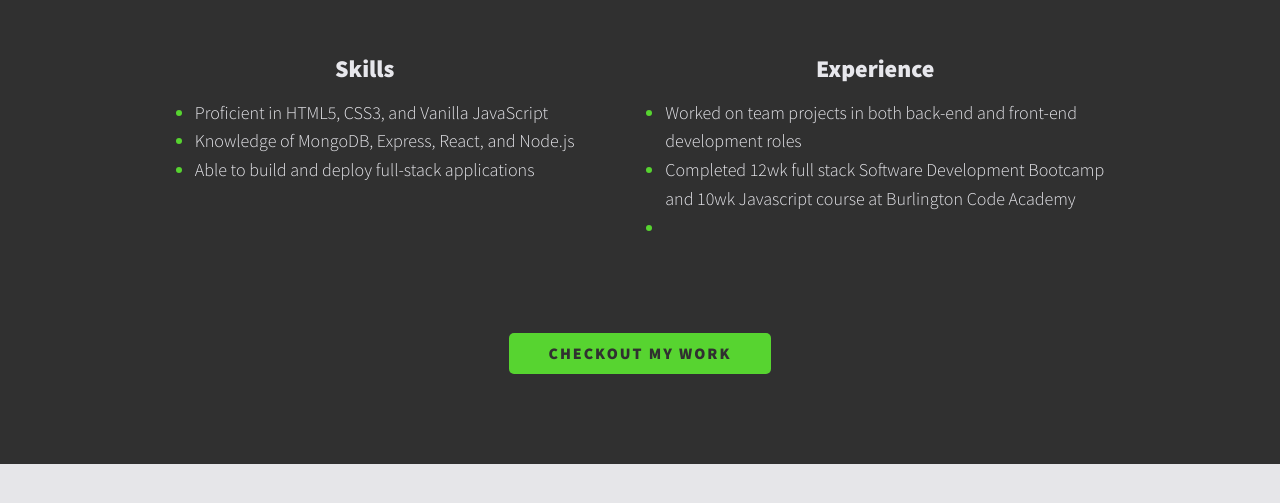
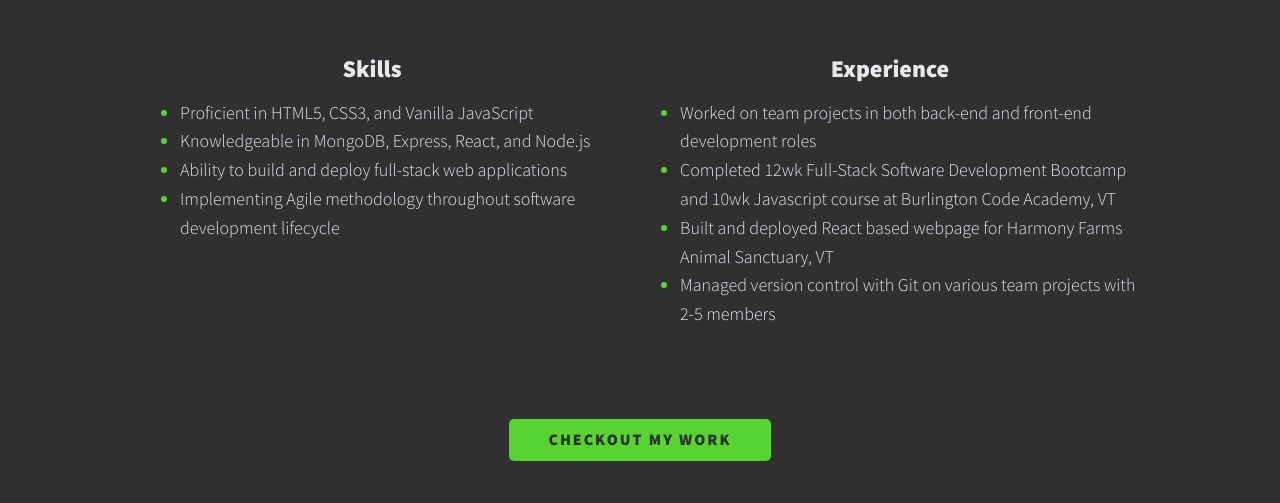
Before and after one commit to benjaminragland/Benjamin-Portfolio, a plain HTML site: page index.html in a window 1280 px wide. Shown: the part 745-1248 px from the top of the page. Drawn offline with Linux system fonts and the light colour scheme.

Commit message:
updated skills

```diff
--- a/index.html
+++ b/index.html
@@ -68,10 +68,10 @@
           <p>
             <ul>
 
-              <li>Proficient in HTML5, CSS3, and Vanilla JavaScript</li>
-              <li>Knowledge of MongoDB, Express, React, and Node.js</li>
-              <li>Able to build and deploy full-stack applications </li>
-
+              <li>Proficient in HTML5, CSS3, and Vanilla JavaScript </li>
+              <li>Knowledgeable in MongoDB, Express, React, and Node.js</li>
+              <li>Ability to build and deploy full-stack web applications </li>
+              <li>Implementing Agile methodology throughout software development lifecycle</li>
             </ul>
           </p>
         </div>
@@ -95,8 +95,9 @@
 
           <ul>
             <li>Worked on team projects in both back-end and front-end development roles</li>
-            <li>Completed 12wk full stack Software Development Bootcamp and 10wk Javascript course at Burlington Code Academy </li>
-            <li></li>
+            <li>Completed 12wk Full-Stack Software Development Bootcamp and 10wk Javascript course at Burlington Code Academy, VT </li>
+            <li>Built and deployed React based webpage for Harmony Farms Animal Sanctuary, VT</li>
+            <li>Managed version control with Git on various team projects with 2-5 members</li>
           </ul>
           <p></p>
         </div>
```
